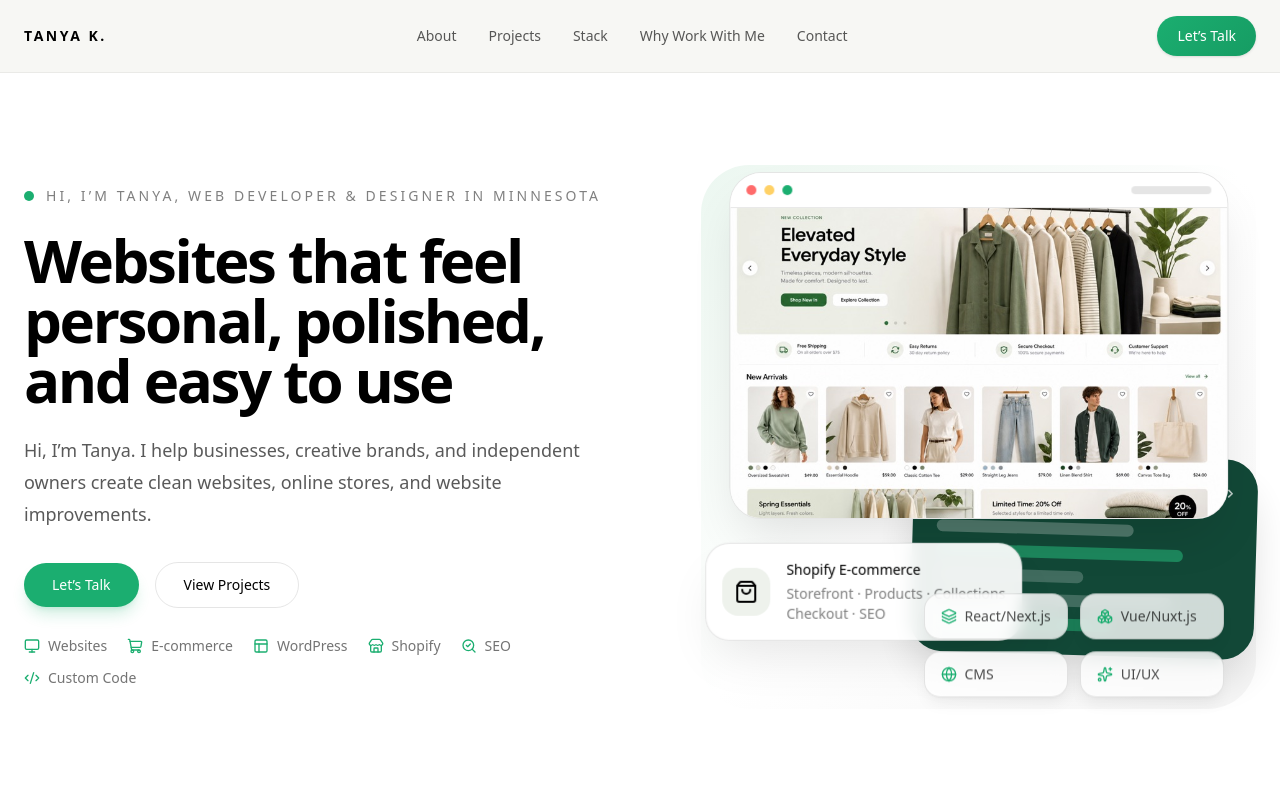
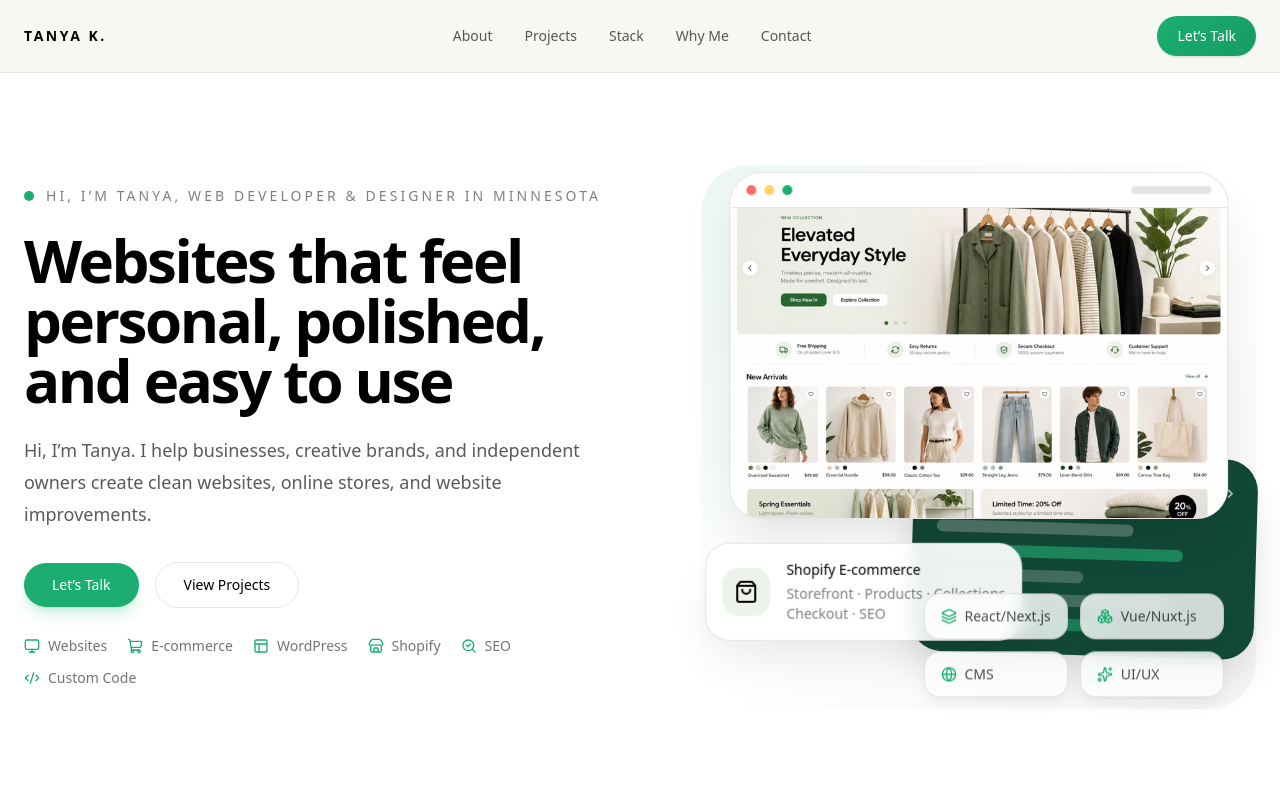
Before and after one commit to Tanny-Griz/okwebdev, a Next.js app: page / in a window 1280 px wide. Shown: the top 800 px of the page. Built offline with nearby package versions, Linux system fonts and the light colour scheme.

Commit message:
Shorten why section nav label

```diff
--- a/components/navbar.tsx
+++ b/components/navbar.tsx
@@ -7,7 +7,7 @@ const menuItems = [
   { href: "#about", label: "About" },
   { href: "#projects", label: "Projects" },
   { href: "#stack", label: "Stack" },
-  { href: "#why-work-with-me", label: "Why Work With Me" },
+  { href: "#why-work-with-me", label: "Why Me" },
   { href: "#contact", label: "Contact" },
 ];
 
```
